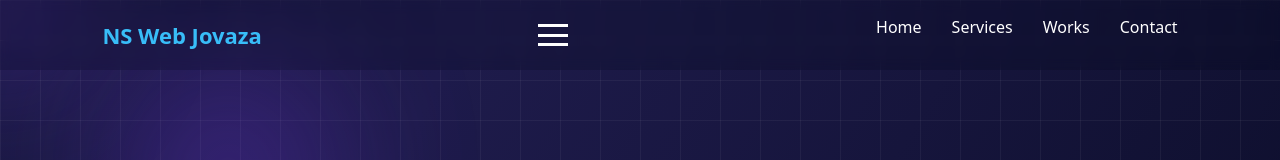
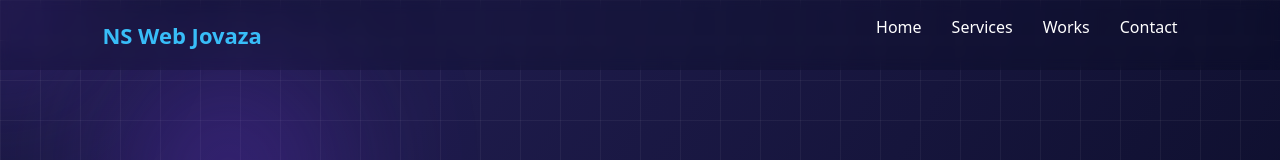
Before and after one commit to SelviNandy/Tecvities, a React (Create React App) app: page / in a window 1280 px wide. Shown: the top 160 px of the page. Built offline with nearby package versions, Linux system fonts and the light colour scheme.

Commit message:
update website

```diff
--- a/src/components/Navbar.css
+++ b/src/components/Navbar.css
@@ -67,24 +67,20 @@
 }
 /* HAMBURGER */
 .hamburger {
-    width: 30px;
-    height: 22px;
-    display: flex;
+    display: none;
     flex-direction: column;
-    justify-content: space-between;
     cursor: pointer;
-    z-index: 1100;
 }
 
 .hamburger span {
-    width: 100%;
+    width: 25px;
     height: 3px;
     background: white;
-    transition: 0.3s;
+    margin: 4px 0;
+    transition: 0.4s;
 }
 
-/* X animation */
-
+/* HAMBURGER ANIMATION */
 .hamburger.active span:nth-child(1) {
     transform: rotate(45deg) translate(5px, 5px);
 }
@@ -124,9 +120,9 @@ z-index: 1000;
 right: 0;
 }
 }
-.menu-icon {
-    font-size: 30px;
-    color: white;
-    cursor: pointer;
-    z-index: 1100;
+.menu-icon{
+font-size: 30px;
+color: white;
+cursor: pointer;
+z-index: 1100;
 }
```
